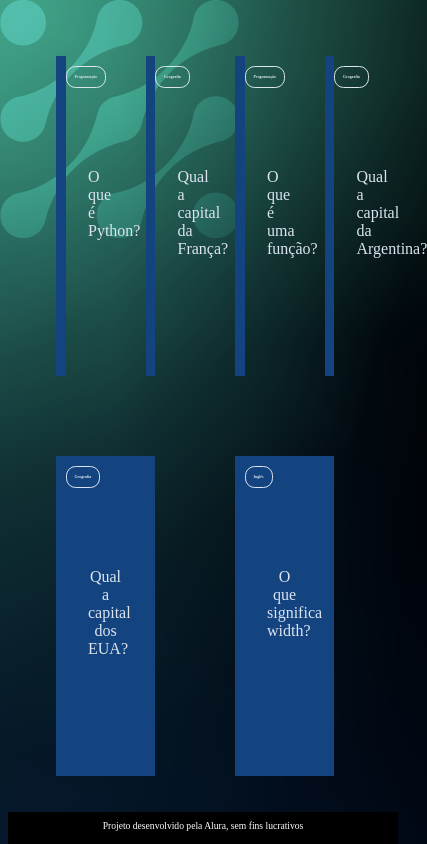
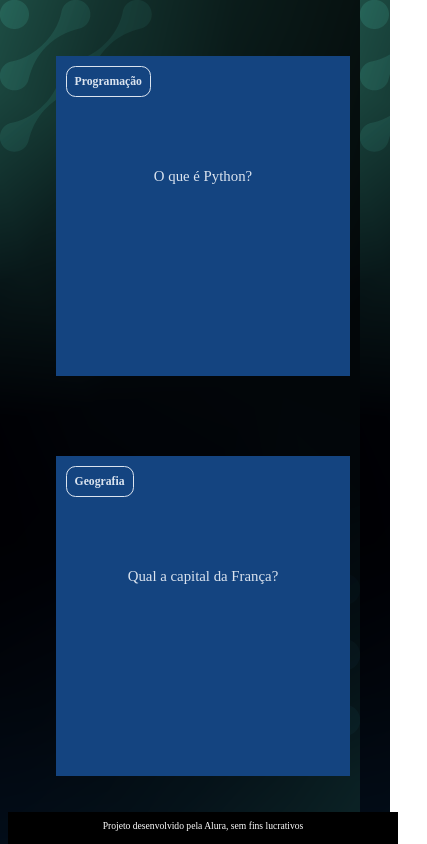
Before and after one commit to profrafaelra/FlashCard1, a plain HTML site: page index.html in a window 390 px wide. Shown: the top 844 px of the page, 427 px wide, since content can reach past the window. Drawn offline with Linux system fonts and the light colour scheme.

Commit message:
Add files via upload

```diff
--- a/assets/style.css
+++ b/assets/style.css
@@ -49,6 +49,7 @@ body {
     margin-top: 1rem;
     padding: 2rem;
     margin-top: 5rem;
+    font-size: 1.5vw;
 }
 
 .cartao__conteudo__pergunta p {
@@ -71,10 +72,13 @@ body {
     position: absolute;
     height: 100%;
     width: 100%;
+    box-sizing: border-box;
 }
 
 .cartao__conteudo__resposta {
     transform: rotateY(180deg);
+    background-color: rdba(0, 244, 191, 0.2);
+    border: 4px solid var(--card-back-color);
 }
 
 footer {
@@ -91,3 +95,22 @@ footer p {
     font-size: 0.6rem;
     margin-top: 0.5rem;
 }
+
+@media (max-width: 560px) {
+
+    body {
+        background: url('img/bg-mobile.webp');
+    }
+
+    .cartao {
+        flex: 1 0 calc(100% - 1rem);
+    }
+
+    .cartao__conteudo h3 {
+        font-size: 3vw;
+    }
+
+    .cartao__conteudo p {
+        font-size: 3.8vw;
+    }
+}
```
